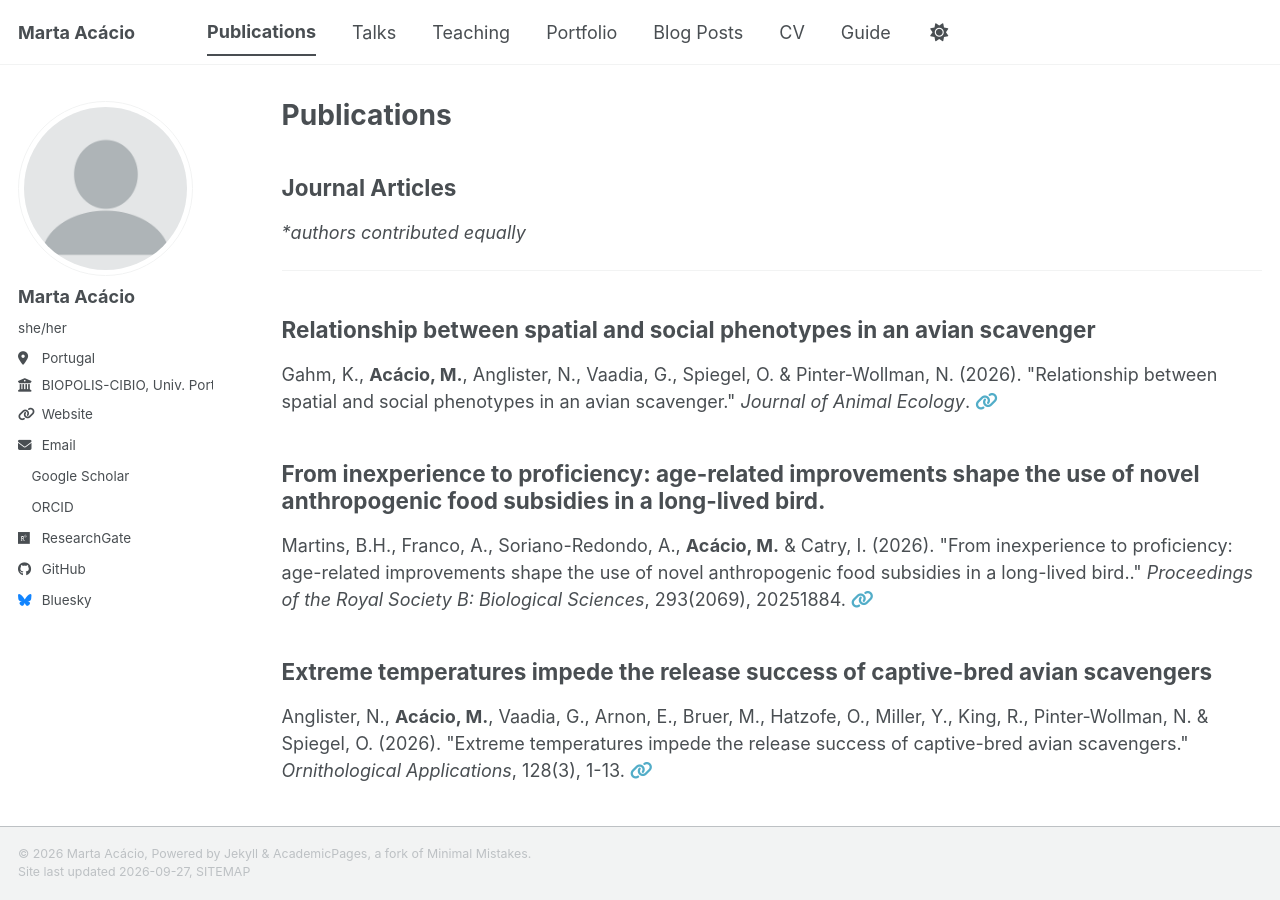
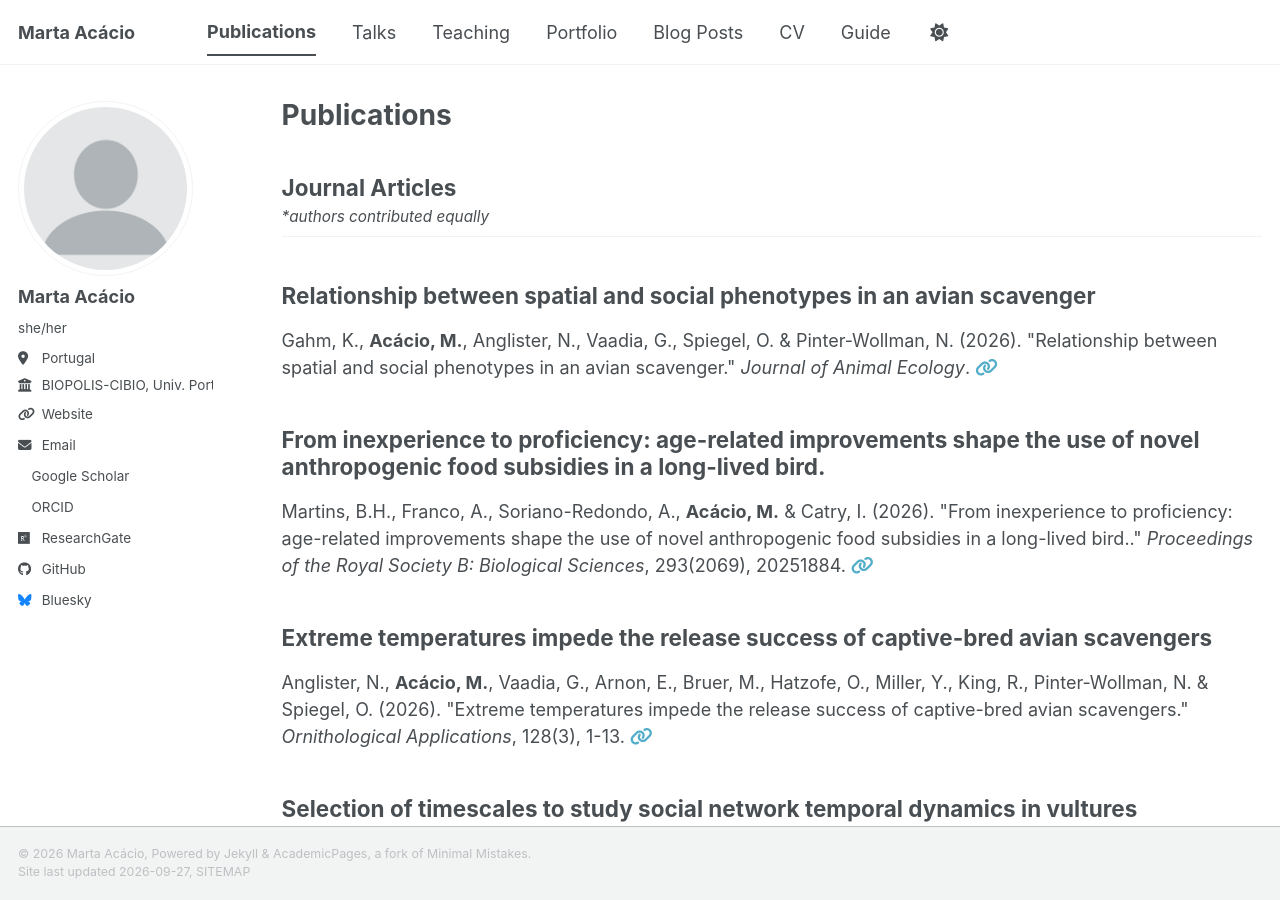
Before and after one commit to m-acacio/m-acacio.github.io, a Jekyll site: the page built from _pages/publications.html, in a window 1280 px wide and 900 px high. Built offline with Jekyll 4.4.1, drawn with Linux system fonts in a browser that asks for light colours; a style sheet for code colours, icons or effects is not loaded.

Commit message:
Update publications.html

```diff
--- a/_pages/publications.html
+++ b/_pages/publications.html
@@ -14,11 +14,11 @@ author_profile: true
         {% continue %}
       {% endif %}
        {% unless title_shown %}
-        <h2>{{ category[1].title }}</h2>
+        <h2 style="margin-bottom: 0.2em;">{{ category[1].title }}</h2>
         {% if category[1].note %}
-          <p><em>{{ category[1].note }}</em></p>
+          <p style="font-size: 0.85em; margin-top: 0; margin-bottom: 0.5em;"><em>{{ category[1].note }}</em></p>
         {% endif %}
-        <hr />
+        <hr style="margin-top: 0.3em;" />
         {% assign title_shown = true %}
       {% endunless %}
       {% include archive-single.html %}
```
